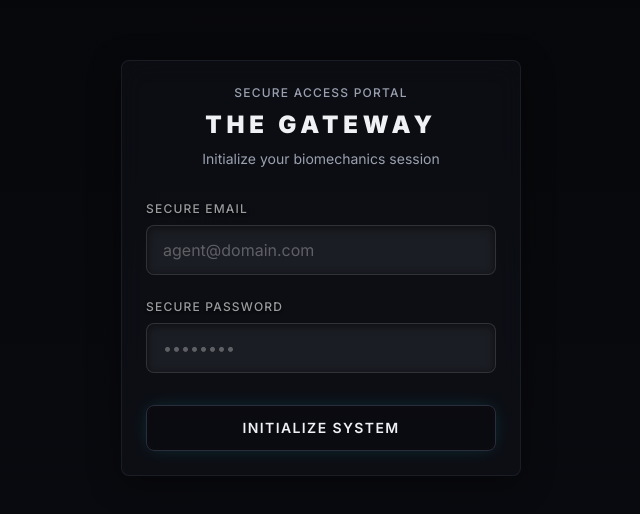
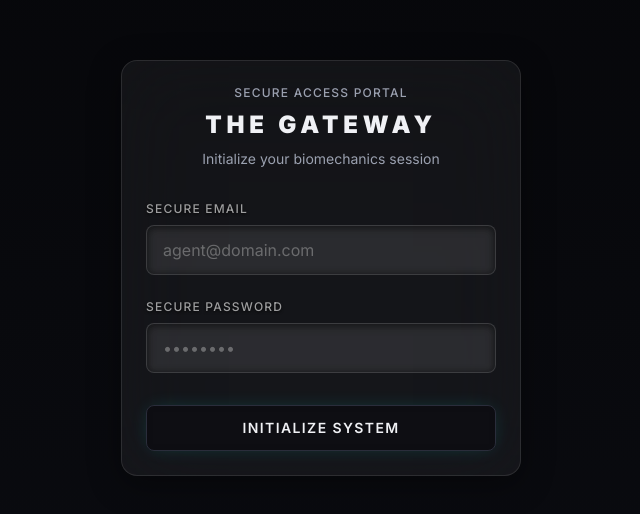
Before and after one commit to AbdullahRana11/MotionKinetix, a Next.js app in the folder frontend/: page /auth in a window 1280 px wide. Shown: the part 132-646 px from the top of the page, without its empty margins (319-959 px from the left). Built offline with nearby package versions, Linux system fonts and the light colour scheme.

Commit message:
refactor Card to liquid glass refractive surface by default

```diff
--- a/frontend/src/components/ui/Card.tsx
+++ b/frontend/src/components/ui/Card.tsx
@@ -5,25 +5,32 @@ import { type HTMLAttributes } from 'react';
 interface CardProps extends HTMLAttributes<HTMLDivElement> {
   title?: string;
   description?: string;
+  variant?: 'liquid' | 'solid';
 }
 
 export function Card({
   title,
   description,
   children,
+  variant = 'liquid',
   className = '',
   ...props
 }: CardProps) {
+  const surfaceClass =
+    variant === 'liquid'
+      ? 'glass-liquid transition-all duration-300 hover:border-white/20 hover:bg-white/[0.07]'
+      : 'border border-neutral-700/50 bg-neutral-800/30 backdrop-blur-md';
+
   return (
     <div
-      className={`group relative flex flex-col overflow-hidden rounded-lg border border-neutral-700/50 bg-neutral-800/30 p-6 backdrop-blur-md transition-all duration-300 hover:border-neutral-500 hover:bg-neutral-800/50 ${className}`.trim()}
+      className={`group relative flex flex-col overflow-hidden rounded-2xl p-6 ${surfaceClass} ${className}`.trim()}
       {...props}
     >
       {title && (
-        <h3 className="text-lg font-semibold text-neutral-50">{title}</h3>
+        <h3 className="text-lg font-semibold text-crisp">{title}</h3>
       )}
       {description && (
-        <p className="mt-2 text-sm text-neutral-400">{description}</p>
+        <p className="mt-2 text-sm text-white/60 text-crisp">{description}</p>
       )}
       {children}
     </div>
```
